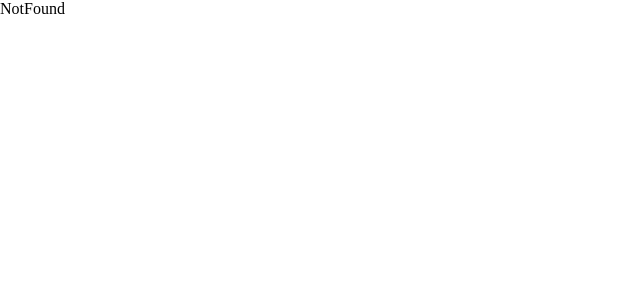
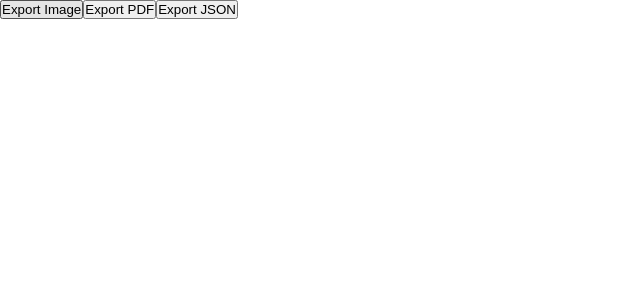
Before and after one commit to nikolozb/ol-academy-resume-generator, a React (Create React App) app: page /export in a window 1280 px wide. Shown: the top 300 px of the page, without its empty margins (0-640 px from the left). Built offline with nearby package versions, Linux system fonts and the light colour scheme.

Commit message:
export-page/initial-page

```diff
--- a/src/App.js
+++ b/src/App.js
@@ -5,6 +5,7 @@ import Home from "./pages/Home";
 import ImportResume from "./pages/ImportResume";
 import ChooseTemplate from "./pages/ChooseTemplate";
 import Create from "./pages/Create";
+import Export from "./pages/Export";
 
 function App() {
   return (
@@ -15,6 +16,7 @@ function App() {
         <Route path="/choose-template" element={<ChooseTemplate />} />
         <Route path="/import-resume" element={<ImportResume />} />
         <Route path="/create" element={<Create />} />
+        <Route path="/export" element={<Export />} />
       </Routes>
     </div>
   );
--- /dev/null
+++ b/src/pages/Export.jsx
@@ -0,0 +1,13 @@
+import React from "react";
+
+const Export = () => {
+  return (
+    <div>
+      <button>Export Image</button>
+      <button>Export PDF</button>
+      <button>Export JSON</button>
+    </div>
+  );
+};
+
+export default Export;
```
